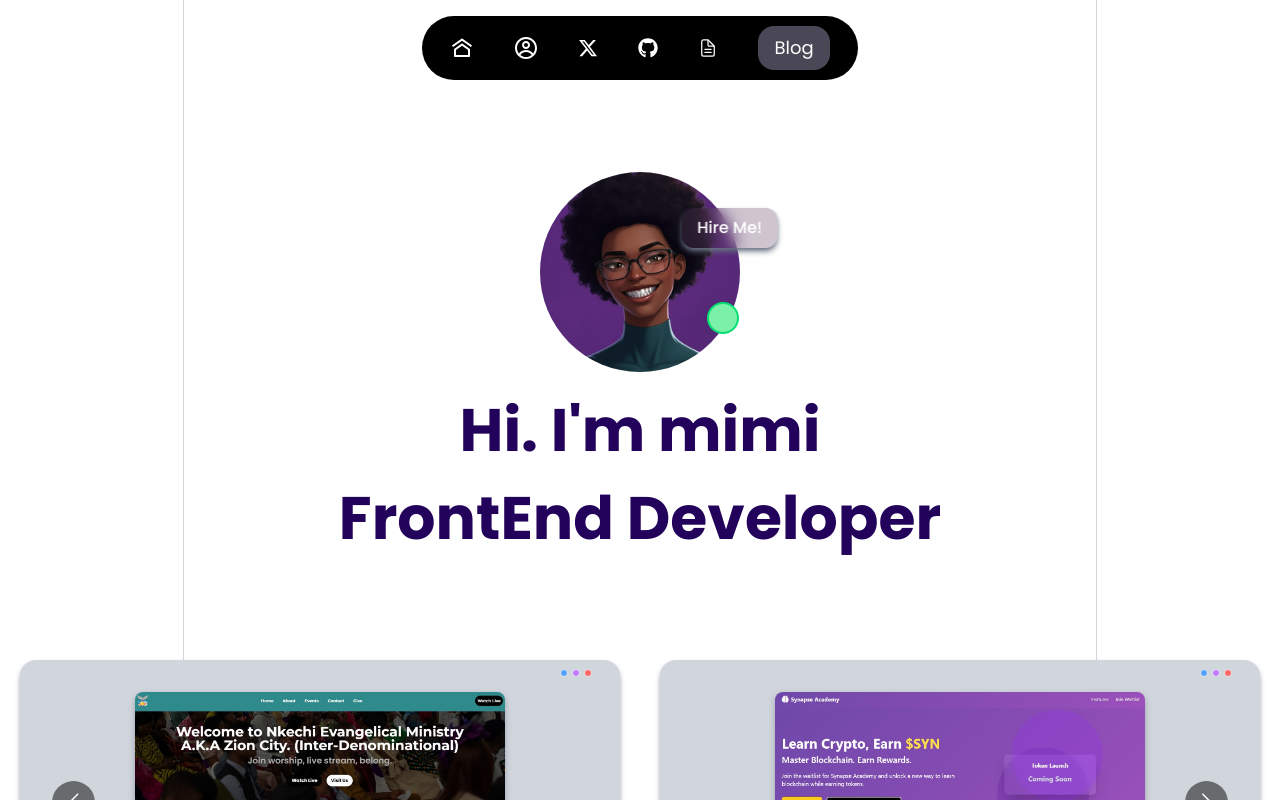
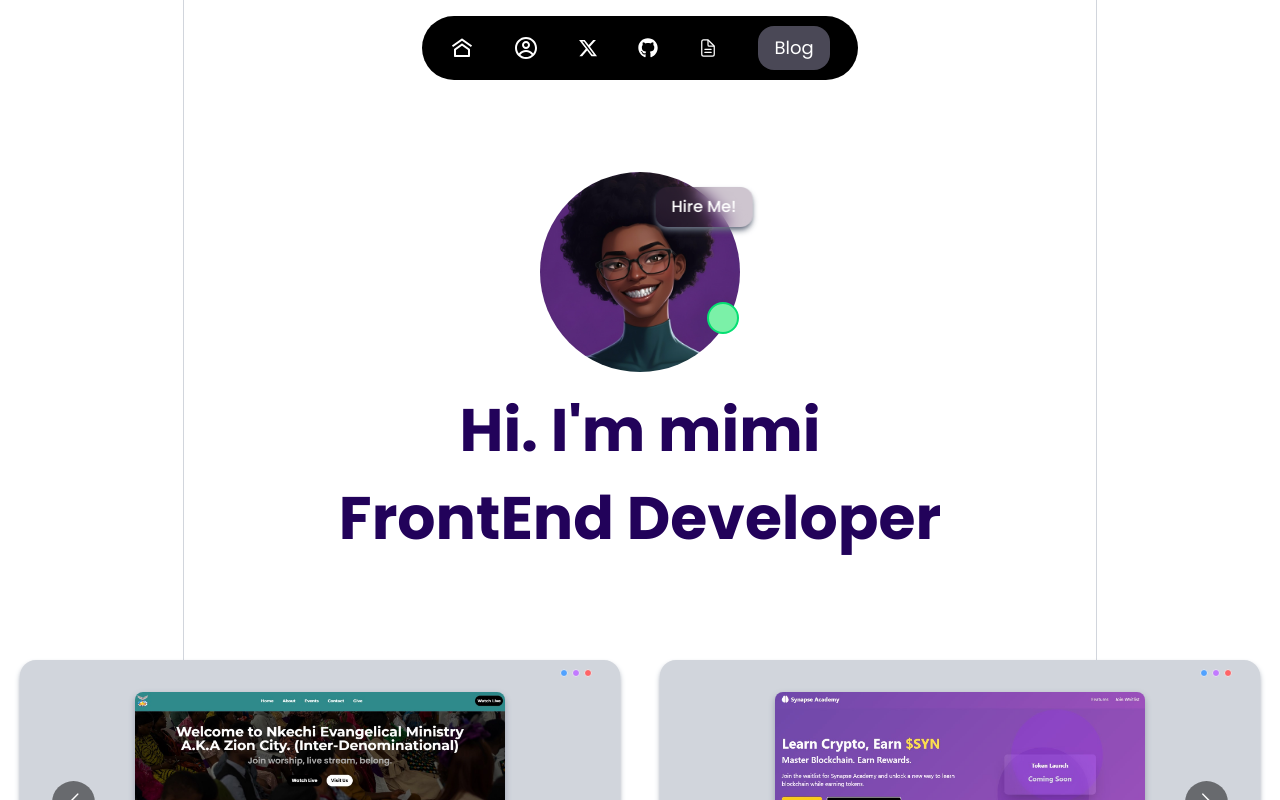
Before and after one commit to OkataMiracleDev/my_portfolio, a Next.js app: page / in a window 1280 px wide. Shown: the top 800 px of the page. Built offline with nearby package versions, Linux system fonts and the light colour scheme; a web font is replaced by a local one.

Commit message:
Update Hero.tsx

```diff
--- a/components/Home/Hero/Hero.tsx
+++ b/components/Home/Hero/Hero.tsx
@@ -10,7 +10,7 @@ const Hero = () => {
 
 
   return (
-    <div id='home' >
+    <div className='relative' id='home' >
       <div className='relative w-full h-[90vh] text-[#22025a] font-[poppins] font-bold text-3xl md:text-6xl gap-4 md:gap-7 flex flex-col justify-center items-center'>
       <div className='bg-green-300 border-2 border-green-400 w-5 h-5 md:w-8 md:h-8 rounded-full absolute top-[53%] left-[61%] md:top-[45%] md:left-[59%] xl:top-[42%] xl:left-[57.4%] '></div>
         <Image src="/images/Miracle_Okata.jpg" alt="character" width={200} height={200} className='rounded-full' />
```
